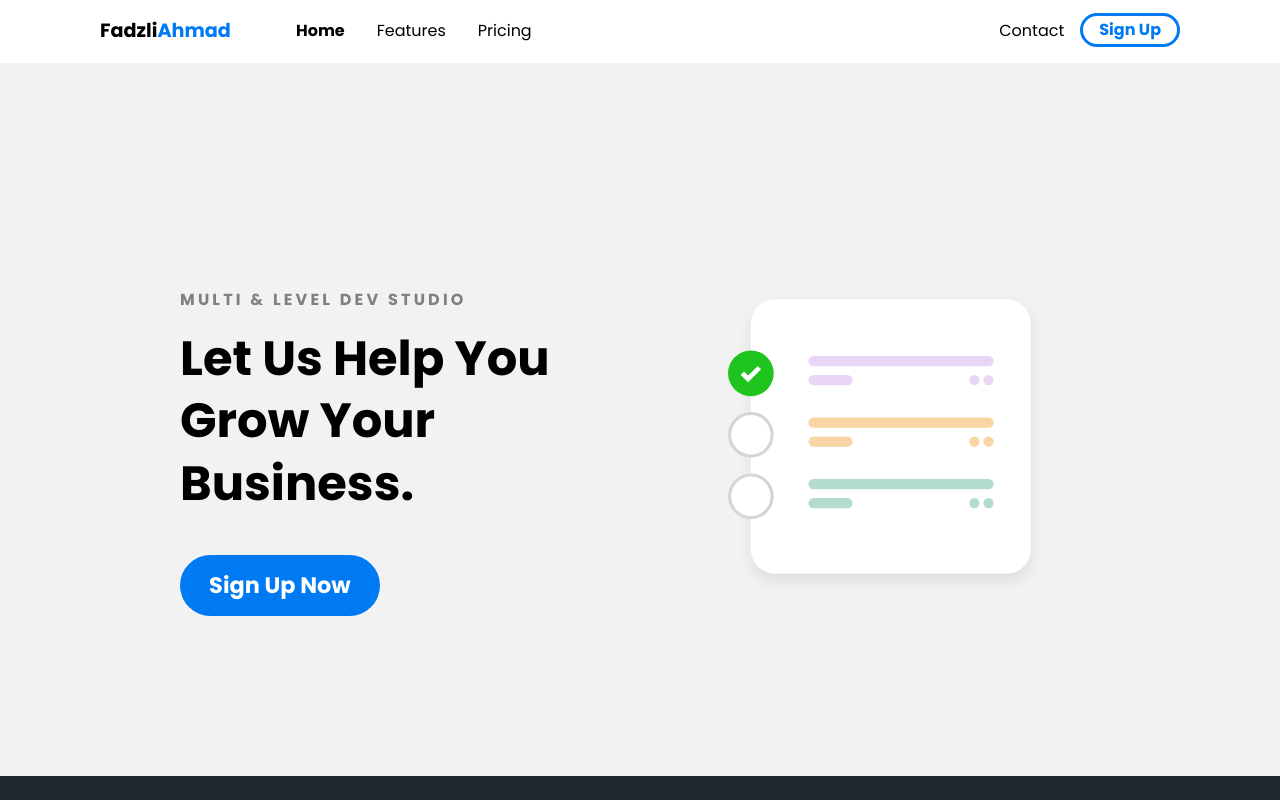
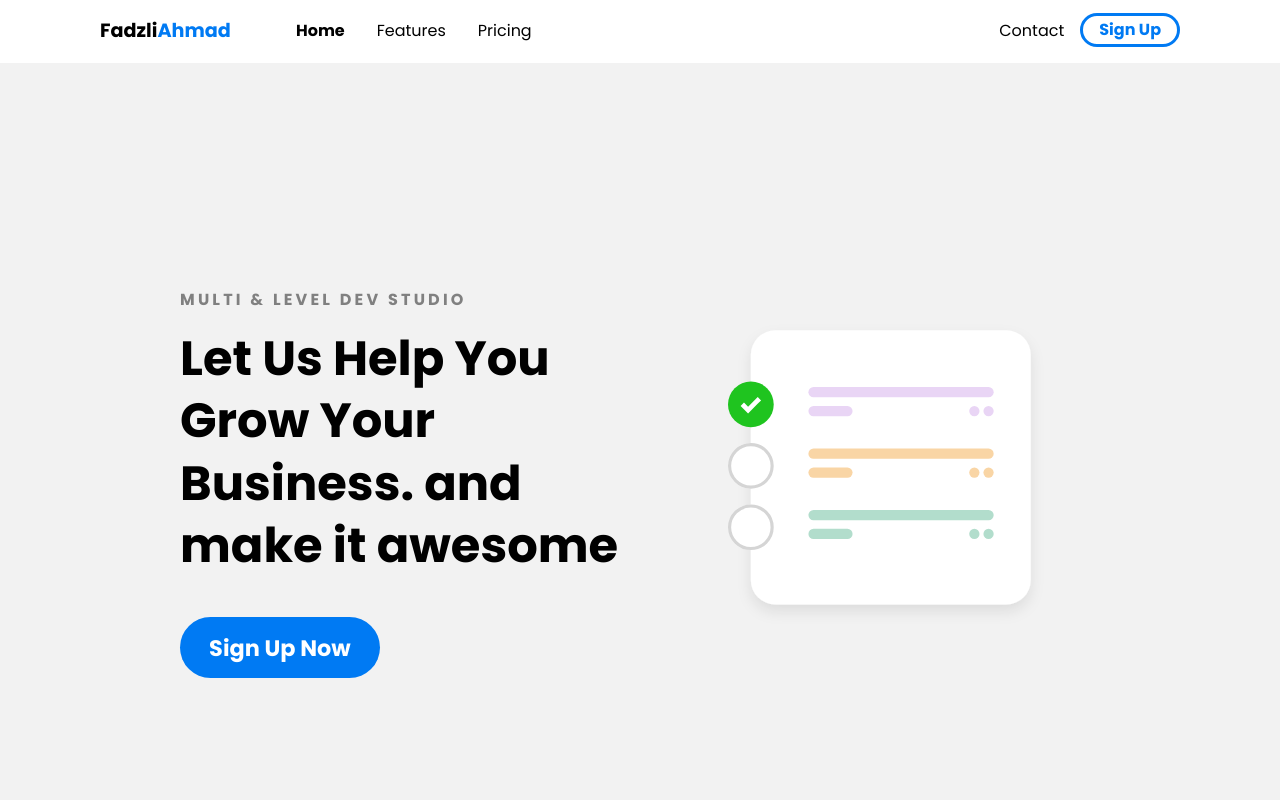
Before and after one commit to fadzliahmad/dev-and-level-site, a plain HTML site: page index.html in a window 1280 px wide. Shown: the top 800 px of the page. Drawn offline with Linux system fonts and the light colour scheme.

Commit message:
the hero message added "and make it awesome"

```diff
--- a/index.html
+++ b/index.html
@@ -36,7 +36,7 @@
 
                 <div class="left-col">
                     <p class="subhead">Multi &amp; Level Dev Studio</p>
-                    <h1>Let Us Help You Grow Your Business.</h1>
+                    <h1>Let Us Help You Grow Your Business. and make it awesome</h1>
                     <div class="hero-cta">
                         <a href="#" class="primary-cta">Sign Up Now</a>
                     </div>
```
